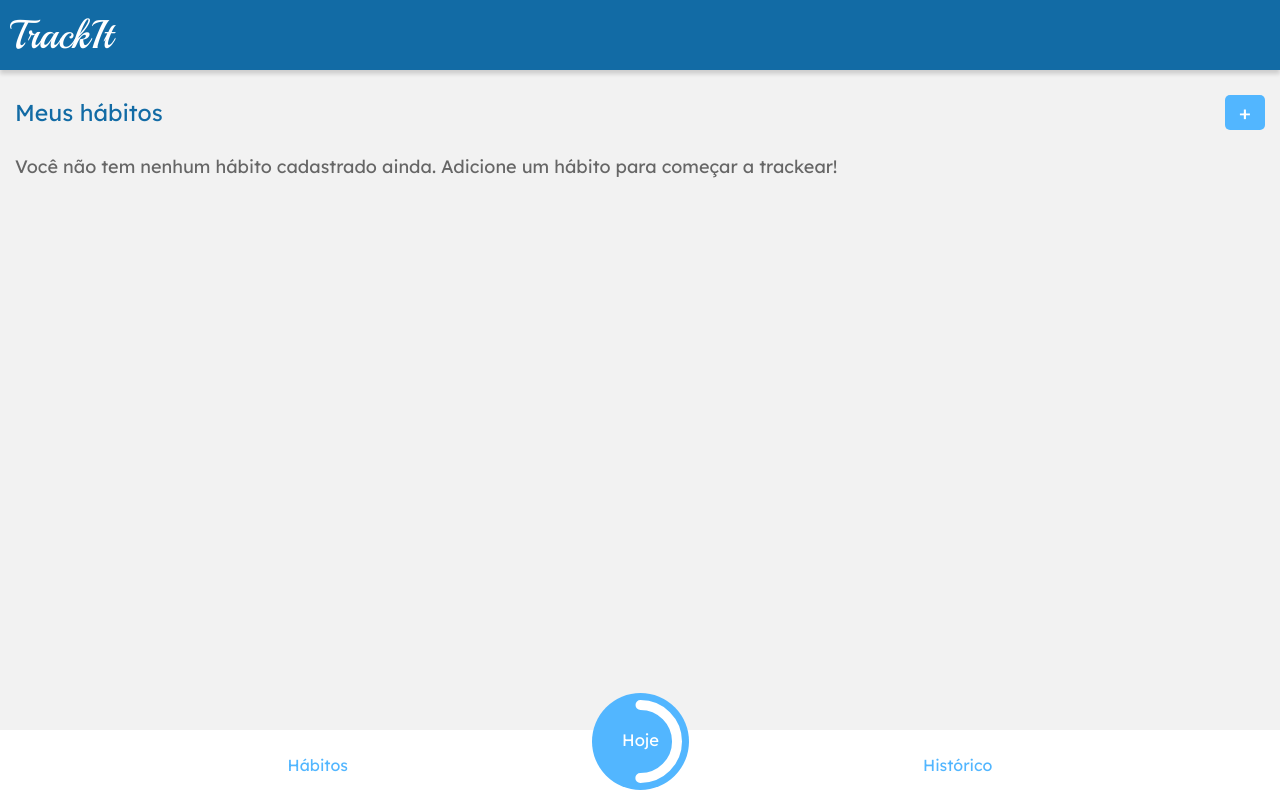
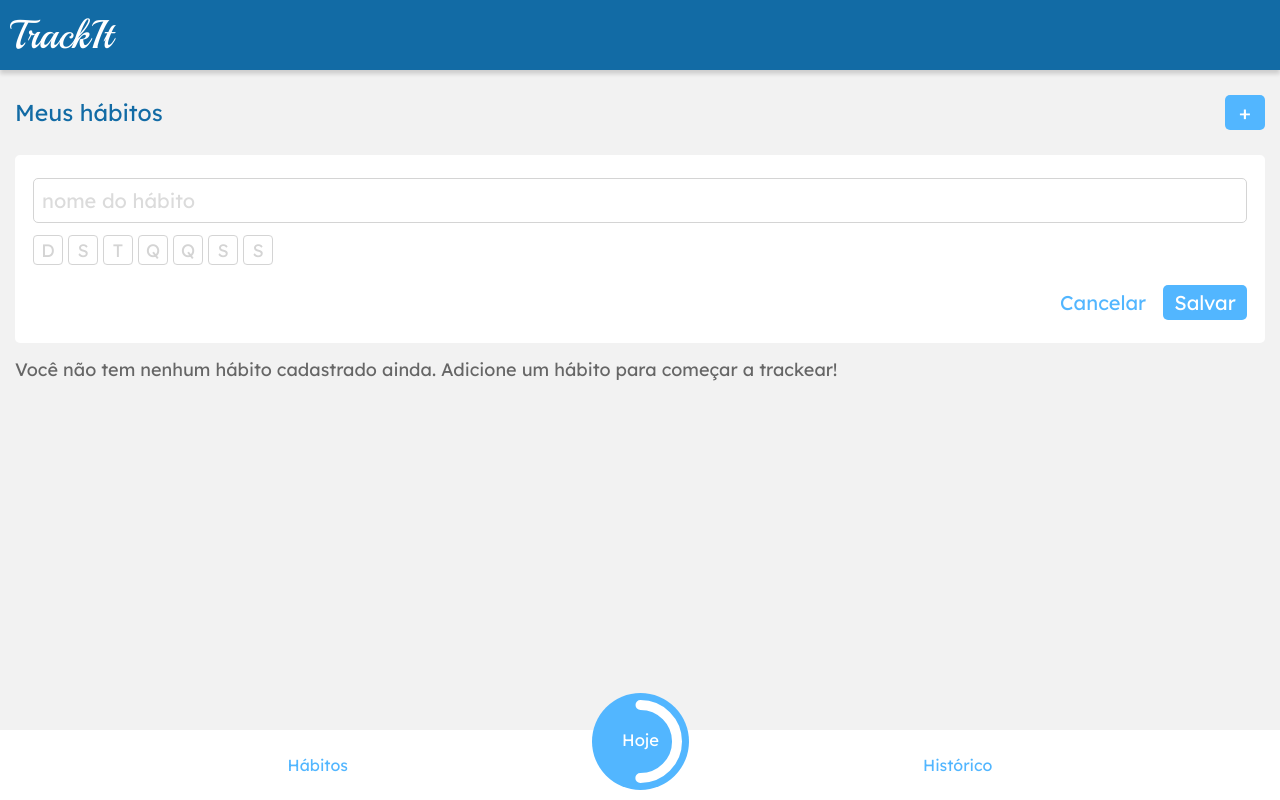
Before and after one commit to giancarvalho/Trackit-React, a JavaScript app: page /hoje in a window 1280 px wide. Built offline with nearby package versions, Linux system fonts and the light colour scheme.

Commit message:
Created myhabits page and add habit component

```diff
--- a/src/components/App.js
+++ b/src/components/App.js
@@ -1,10 +1,8 @@
 import "../reset.css";
 import "../global.css";
-import styled from "styled-components";
 import Home from "./Home";
 import logo from "../assets/logo.png";
 import Register from "./Register";
-import { Button } from "./shared/style";
 import MyHabits from "./MyHabits";
 
 function App() {
--- /dev/null
+++ b/src/components/BottomBar.js
@@ -0,0 +1,50 @@
+import styled from "styled-components";
+import { CircularProgressbar, buildStyles } from "react-circular-progressbar";
+import "react-circular-progressbar/dist/styles.css";
+export default function BottomBar() {
+  const percentage = 50;
+  return (
+    <BottomBarContainer>
+      <p>Hábitos</p>
+      <ProgressBarContainer>
+        <CircularProgressbar
+          value={percentage}
+          text="Hoje"
+          strokeWidth={12}
+          styles={buildStyles({
+            textColor: "white",
+            pathColor: "white",
+            trailColor: "transparent",
+          })}
+        />
+      </ProgressBarContainer>
+      <p>Histórico</p>
+    </BottomBarContainer>
+  );
+}
+
+const BottomBarContainer = styled.div`
+  height: 70px;
+  width: 100%;
+  background-color: #fff;
+  position: fixed;
+  bottom: 0;
+  left: 0;
+  display: flex;
+  align-items: center;
+  justify-content: space-around;
+
+  p {
+    color: #52b6ff;
+  }
+`;
+
+const ProgressBarContainer = styled.div`
+  position: absolute;
+  width: 97px;
+  height: 97px;
+  background-color: #52b6ff;
+  border-radius: 50%;
+  padding: 7px;
+  bottom: 10px;
+`;
--- a/src/components/MyHabits.js
+++ b/src/components/MyHabits.js
@@ -1,15 +1,12 @@
-import { CircularProgressbar, buildStyles } from "react-circular-progressbar";
-import "react-circular-progressbar/dist/styles.css";
 import styled from "styled-components";
-import { Button } from "./shared/style";
+import BottomBar from "./BottomBar";
+import { Button, Input } from "./shared/style";
+import TopBar from "./TopBar";
 
 export default function MyHabits() {
-  const percentage = 50;
   return (
     <>
-      <Top>
-        <TrackIt size="40px" />
-      </Top>
+      <TopBar />
       <Main>
         <TitleContainer>
           <Title>Meus hábitos</Title>
@@ -18,28 +15,33 @@ export default function MyHabits() {
           </Button>
         </TitleContainer>
         <HabitsContainer>
+          <HabitContainer>
+            <Input placeholder="nome do hábito" />
+            <WeekDays>
+              <button>D</button>
+              <button>S</button>
+              <button>T</button>
+              <button>Q</button>
+              <button>Q</button>
+              <button>S</button>
+              <button>S</button>
+            </WeekDays>
+            <div className="buttons">
+              <Button width="84px" height="35px" className="cancelar">
+                Cancelar
+              </Button>
+              <Button width="84px" height="35px">
+                Salvar
+              </Button>
+            </div>
+          </HabitContainer>
           <p>
             Você não tem nenhum hábito cadastrado ainda. Adicione um hábito para
             começar a trackear!
           </p>
         </HabitsContainer>
       </Main>
-      <BottomBar>
-        <p>Hábitos</p>
-        <ProgressBarContainer>
-          <CircularProgressbar
-            value={percentage}
-            text="Hoje"
-            strokeWidth={12}
-            styles={buildStyles({
-              textColor: "white",
-              pathColor: "white",
-              trailColor: "transparent",
-            })}
-          />
-        </ProgressBarContainer>
-        <p>Histórico</p>
-      </BottomBar>
+      <BottomBar />
     </>
   );
 }
@@ -52,29 +54,6 @@ const Main = styled.main`
   background-color: #f2f2f2;
   margin-top: 70px;
   padding: 20px 15px;
-`;
-
-const Top = styled.div`
-  display: flex;
-  align-items: center;
-  width: 100%;
-  height: 70px;
-  background-color: #126ba5;
-  position: fixed;
-  top: 0;
-  left: 0;
-  z-index: 3;
-  box-shadow: 0px 4px 4px rgba(0, 0, 0, 0.15);
-  padding: 10px;
-`;
-
-const TrackIt = styled.h1`
-  font-family: "Playball", cursive;
-  font-size: ${(props) => props.size};
-  color: #fff;
-  :before {
-    content: "TrackIt";
-  }
 `;
 
 const TitleContainer = styled.div`
@@ -93,35 +72,46 @@ const Title = styled.h1`
 const HabitsContainer = styled.div`
   width: 100%;
 
-  p {
+  > p {
     font-size: 18px;
     color: #666666;
     line-height: 23px;
   }
 `;
 
-const BottomBar = styled.div`
-  height: 70px;
+const HabitContainer = styled.div`
   width: 100%;
   background-color: #fff;
-  position: fixed;
-  bottom: 0;
-  left: 0;
-  display: flex;
-  align-items: center;
-  justify-content: space-around;
+  border-radius: 5px;
+  padding: 18px;
+  margin-bottom: 15px;
 
-  p {
+  .buttons {
+    width: 100%;
+    display: flex;
+    justify-content: flex-end;
+    margin-top: 15px;
+  }
+
+  .cancelar {
+    background-color: #fff;
     color: #52b6ff;
+    margin-right: 25px;
   }
 `;
 
-const ProgressBarContainer = styled.div`
-  position: absolute;
-  width: 97px;
-  height: 97px;
-  background-color: #52b6ff;
-  border-radius: 50%;
-  padding: 7px;
-  bottom: 10px;
+const WeekDays = styled.div`
+  width: 100%;
+  margin: 7px 0;
+
+  button {
+    height: 30px;
+    width: 30px;
+    margin-right: 5px;
+    background-color: transparent;
+    border: 1px solid #d4d4d4;
+    border-radius: 4px;
+    color: #d4d4d4;
+    font-size: 18px;
+  }
 `;
--- /dev/null
+++ b/src/components/TopBar.js
@@ -0,0 +1,32 @@
+import styled from "styled-components";
+
+export default function TopBar() {
+  return (
+    <Top>
+      <TrackIt size="40px" />
+    </Top>
+  );
+}
+
+const Top = styled.div`
+  display: flex;
+  align-items: center;
+  width: 100%;
+  height: 70px;
+  background-color: #126ba5;
+  position: fixed;
+  top: 0;
+  left: 0;
+  z-index: 3;
+  box-shadow: 0px 4px 4px rgba(0, 0, 0, 0.15);
+  padding: 10px;
+`;
+
+const TrackIt = styled.h1`
+  font-family: "Playball", cursive;
+  font-size: ${(props) => props.size};
+  color: #fff;
+  :before {
+    content: "TrackIt";
+  }
+`;
```
